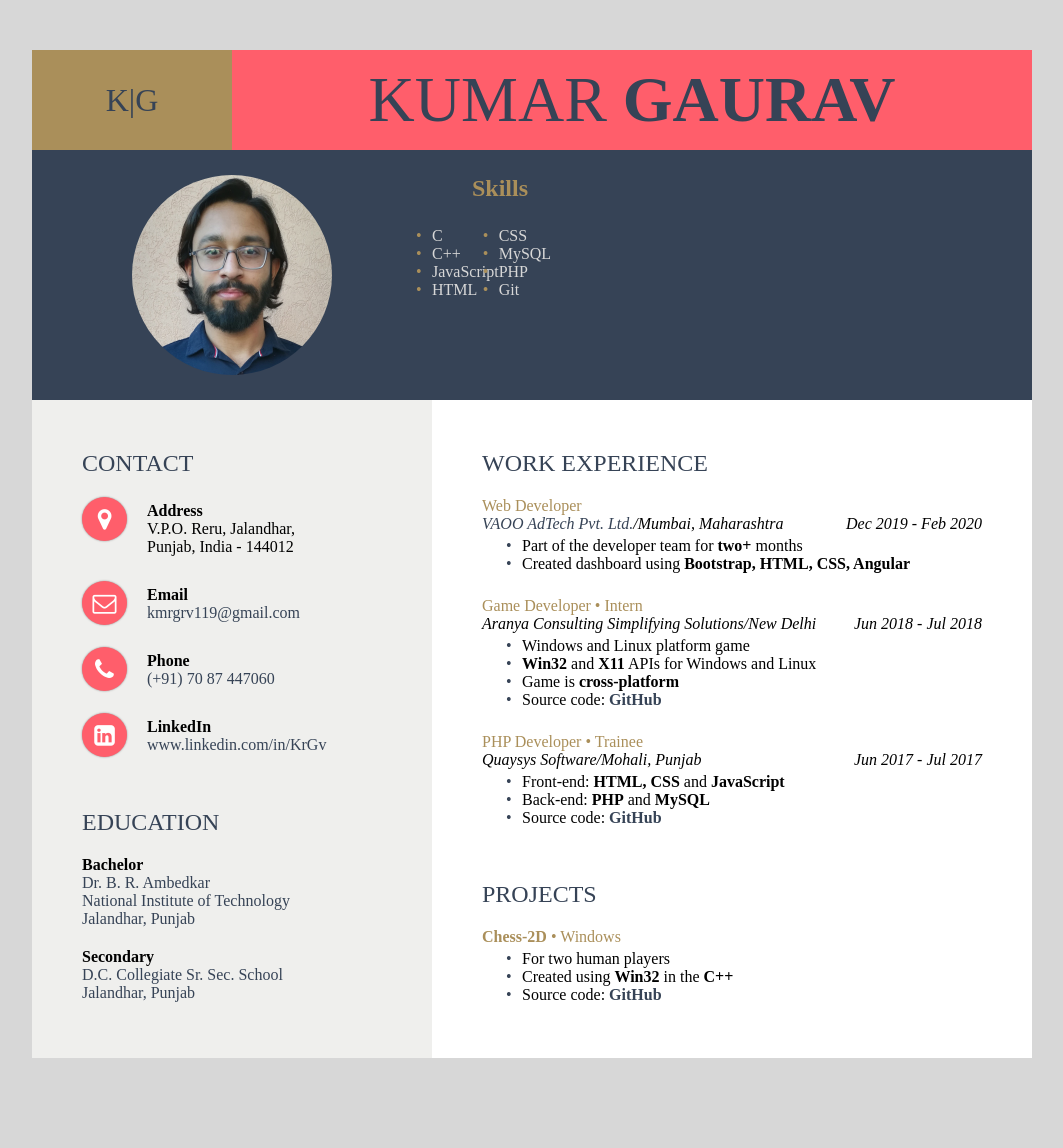
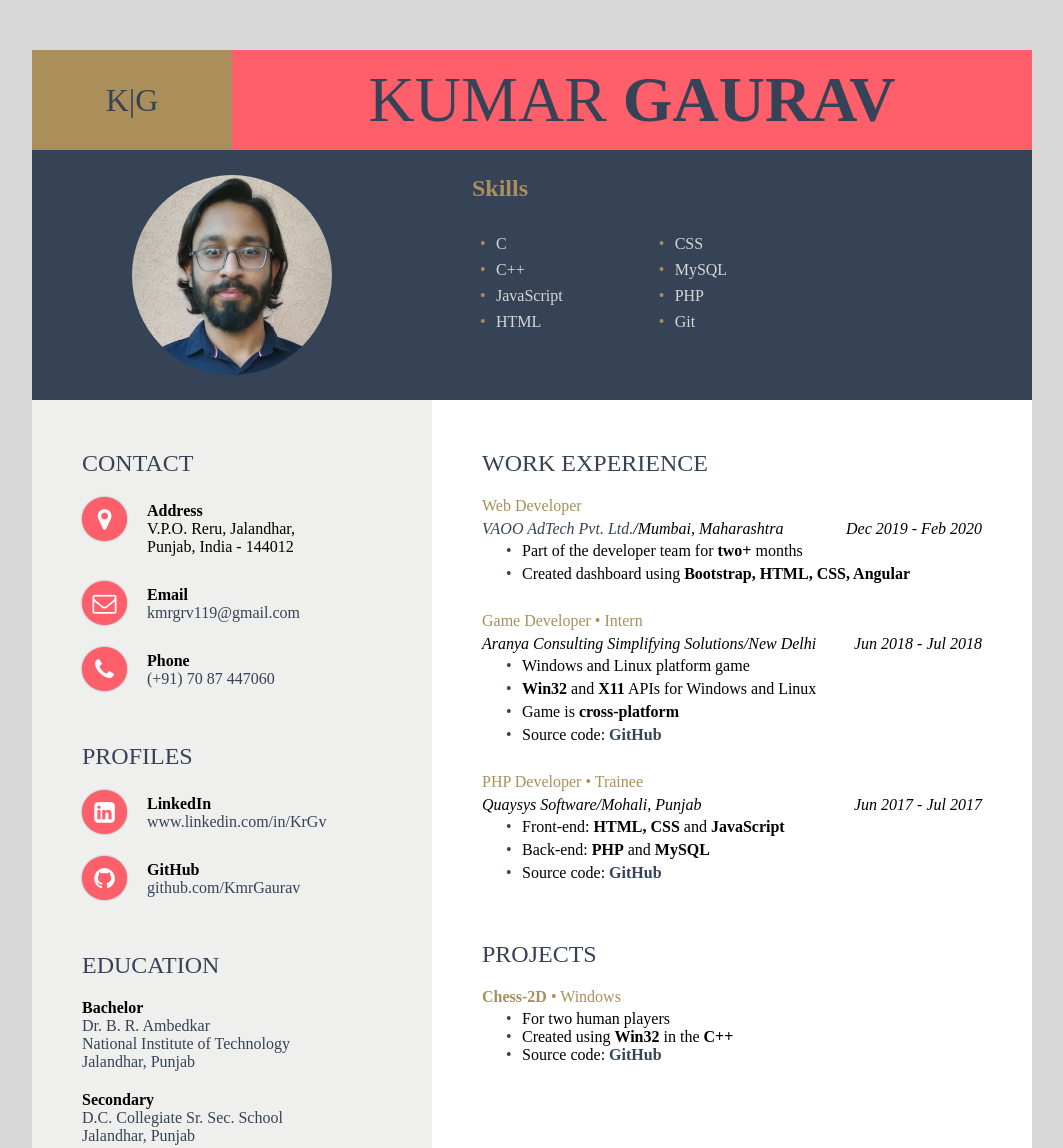
Before and after one commit to KmrGaurav/KmrGaurav.github.io, a plain HTML site: page index.html in a window 1280 px wide. Shown: the top 1148 px of the page, without its empty margins (108-1171 px from the left). Before the commit the page ends 1108 px from the top, so only its background shows below. Drawn offline with Linux system fonts and the light colour scheme.

Commit message:
Adding new Profiles section, and adding linkedin and github profiles to it

```diff
--- a/index.html
+++ b/index.html
@@ -42,7 +42,7 @@
             </div>
         </section>
         <div class="contact-education-experience-projects">
-            <div class="left-contact-education">
+            <div class="left-contact-profiles-education">
                 <section class="contact">
                     <p id="contact-heading">CONTACT</p>
                     <ul>
@@ -74,6 +74,11 @@
                                     <a href="tel:+917087447060">(+91) 70 87 447060</a></p>
                             </div>
                         </li>
+                    </ul>
+                </section>
+                <section class="profiles">
+                    <p id="profile-heading">PROFILES</p>
+                    <ul>
                         <li>
                             <div>
                                 <i class="fa fa-linkedin-square" aria-hidden="true"></i>
@@ -81,6 +86,15 @@
                             <div>
                                 <p><strong>LinkedIn</strong><br>
                                     <a href="https://www.linkedin.com/in/KrGv" target="_blank">www.linkedin.com/in/KrGv</a></p>
+                            </div>
+                        </li>
+                        <li>
+                            <div>
+                                <i class="fa fa-github" aria-hidden="true"></i>
+                            </div>
+                            <div>
+                                <p><strong>GitHub</strong><br>
+                                    <a href="https://github.com/KmrGaurav/" target="_blank">github.com/KmrGaurav</a></p>
                             </div>
                         </li>
                     </ul>
--- a/styles.css
+++ b/styles.css
@@ -106,6 +106,11 @@ body {
   display: inline-block;
   width: 1em;
   margin-left: -1em;
+  padding: 0.5rem 0 0 2rem;
+}
+
+.resume .photo-and-skills .skills .skills-list ul li {
+  margin: 0 3rem 0 2rem;
 }
 
 .resume .contact-education-experience-projects {
@@ -114,26 +119,25 @@ body {
   display: flex;
 }
 
-.resume .contact-education-experience-projects .left-contact-education {
+.resume .contact-education-experience-projects .left-contact-profiles-education {
   background-color: #EFEFED;
   width: 400px;
 }
 
-.resume .contact-education-experience-projects .left-contact-education .contact {
+.resume .contact-education-experience-projects .left-contact-profiles-education .contact {
   margin: 50px;
 }
 
-.resume .contact-education-experience-projects .left-contact-education .contact #contact-heading {
+.resume .contact-education-experience-projects .left-contact-profiles-education .contact #contact-heading {
   color: #364356;
   font-size: 1.5rem;
 }
 
-.resume .contact-education-experience-projects .left-contact-education .contact ul {
+.resume .contact-education-experience-projects .left-contact-profiles-education .contact ul {
   list-style: none;
-  padding: 0px;
 }
 
-.resume .contact-education-experience-projects .left-contact-education .contact ul li {
+.resume .contact-education-experience-projects .left-contact-profiles-education .contact ul li {
   display: -webkit-box;
   display: -ms-flexbox;
   display: flex;
@@ -141,7 +145,7 @@ body {
   font-size: 1rem;
 }
 
-.resume .contact-education-experience-projects .left-contact-education .contact ul li .fa {
+.resume .contact-education-experience-projects .left-contact-profiles-education .contact ul li .fa {
   background-color: #FF5E6B;
   color: #FFFFFF;
   font-size: 24px;
@@ -154,58 +158,110 @@ body {
           box-shadow: 0px 0px 2px #888;
 }
 
-.resume .contact-education-experience-projects .left-contact-education .contact ul li p {
+.resume .contact-education-experience-projects .left-contact-profiles-education .contact ul li p {
   margin: 5px 20px;
 }
 
-.resume .contact-education-experience-projects .left-contact-education .contact ul li p a:link {
+.resume .contact-education-experience-projects .left-contact-profiles-education .contact ul li p a:link {
   text-decoration: none;
   color: #364356;
 }
 
-.resume .contact-education-experience-projects .left-contact-education .contact ul li p a:visited {
+.resume .contact-education-experience-projects .left-contact-profiles-education .contact ul li p a:visited {
   text-decoration: none;
   color: #364356;
 }
 
-.resume .contact-education-experience-projects .left-contact-education .contact ul li p a:hover {
+.resume .contact-education-experience-projects .left-contact-profiles-education .contact ul li p a:hover {
   text-decoration: underline;
 }
 
-.resume .contact-education-experience-projects .left-contact-education .education {
+.resume .contact-education-experience-projects .left-contact-profiles-education .profiles {
   margin: 50px;
 }
 
-.resume .contact-education-experience-projects .left-contact-education .education #education-heading {
+.resume .contact-education-experience-projects .left-contact-profiles-education .profiles #profile-heading {
   color: #364356;
   font-size: 1.5rem;
 }
 
-.resume .contact-education-experience-projects .left-contact-education .education ul {
+.resume .contact-education-experience-projects .left-contact-profiles-education .profiles ul {
+  list-style: none;
+}
+
+.resume .contact-education-experience-projects .left-contact-profiles-education .profiles ul li {
+  display: -webkit-box;
+  display: -ms-flexbox;
+  display: flex;
+  margin: 20px 0;
+  font-size: 1rem;
+}
+
+.resume .contact-education-experience-projects .left-contact-profiles-education .profiles ul li .fa {
+  background-color: #FF5E6B;
+  color: #FFFFFF;
+  font-size: 24px;
+  width: 25px;
+  border-radius: 50%;
+  text-align: center;
+  vertical-align: middle;
+  padding: 10px;
+  -webkit-box-shadow: 0px 0px 2px #888;
+          box-shadow: 0px 0px 2px #888;
+}
+
+.resume .contact-education-experience-projects .left-contact-profiles-education .profiles ul li p {
+  margin: 5px 20px;
+}
+
+.resume .contact-education-experience-projects .left-contact-profiles-education .profiles ul li p a:link {
+  text-decoration: none;
+  color: #364356;
+}
+
+.resume .contact-education-experience-projects .left-contact-profiles-education .profiles ul li p a:visited {
+  text-decoration: none;
+  color: #364356;
+}
+
+.resume .contact-education-experience-projects .left-contact-profiles-education .profiles ul li p a:hover {
+  text-decoration: underline;
+}
+
+.resume .contact-education-experience-projects .left-contact-profiles-education .education {
+  margin: 50px;
+}
+
+.resume .contact-education-experience-projects .left-contact-profiles-education .education #education-heading {
+  color: #364356;
+  font-size: 1.5rem;
+}
+
+.resume .contact-education-experience-projects .left-contact-profiles-education .education ul {
   list-style: none;
   padding: 0px;
 }
 
-.resume .contact-education-experience-projects .left-contact-education .education ul li {
+.resume .contact-education-experience-projects .left-contact-profiles-education .education ul li {
   margin: 20px 0;
   font-size: 1rem;
 }
 
-.resume .contact-education-experience-projects .left-contact-education .education ul li p {
+.resume .contact-education-experience-projects .left-contact-profiles-education .education ul li p {
   margin: 5px 0px;
 }
 
-.resume .contact-education-experience-projects .left-contact-education .education ul li p a:link {
+.resume .contact-education-experience-projects .left-contact-profiles-education .education ul li p a:link {
   text-decoration: none;
   color: #364356;
 }
 
-.resume .contact-education-experience-projects .left-contact-education .education ul li p a:visited {
+.resume .contact-education-experience-projects .left-contact-profiles-education .education ul li p a:visited {
   text-decoration: none;
   color: #364356;
 }
 
-.resume .contact-education-experience-projects .left-contact-education .education ul li p a:hover {
+.resume .contact-education-experience-projects .left-contact-profiles-education .education ul li p a:hover {
   font-weight: bold;
 }
 
@@ -250,6 +306,7 @@ body {
 
 .resume .contact-education-experience-projects .right-experience-projects .experience .jobs-list .about-job .job-title {
   color: #AA8F5A;
+  margin: 0 0 5px 0;
 }
 
 .resume .contact-education-experience-projects .right-experience-projects .experience .jobs-list .about-job .company-name-and-duration {
@@ -273,6 +330,10 @@ body {
   display: inline-block;
   width: 1em;
   margin-left: -1em;
+}
+
+.resume .contact-education-experience-projects .right-experience-projects .experience .jobs-list .about-job .things-done li {
+  margin: 0 0 5px 0;
 }
 
 .resume .contact-education-experience-projects .right-experience-projects .projects {
```
